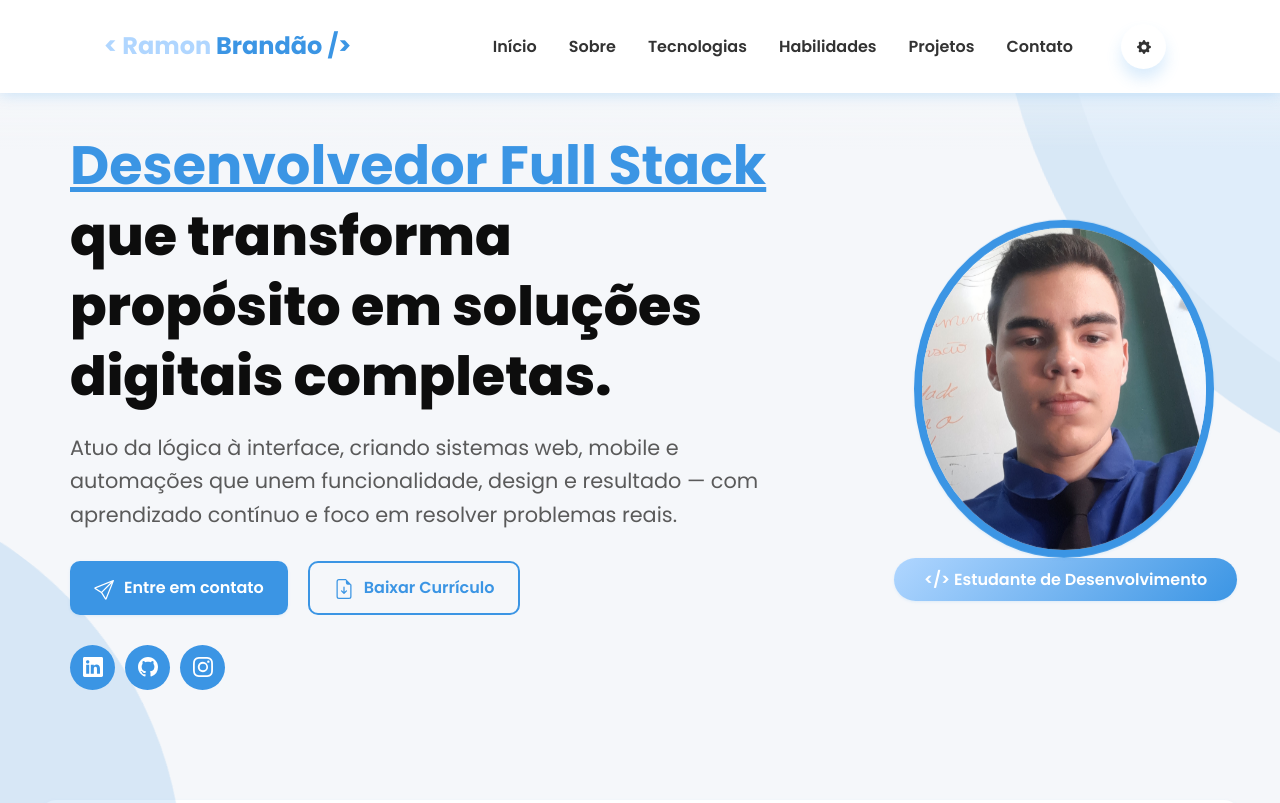
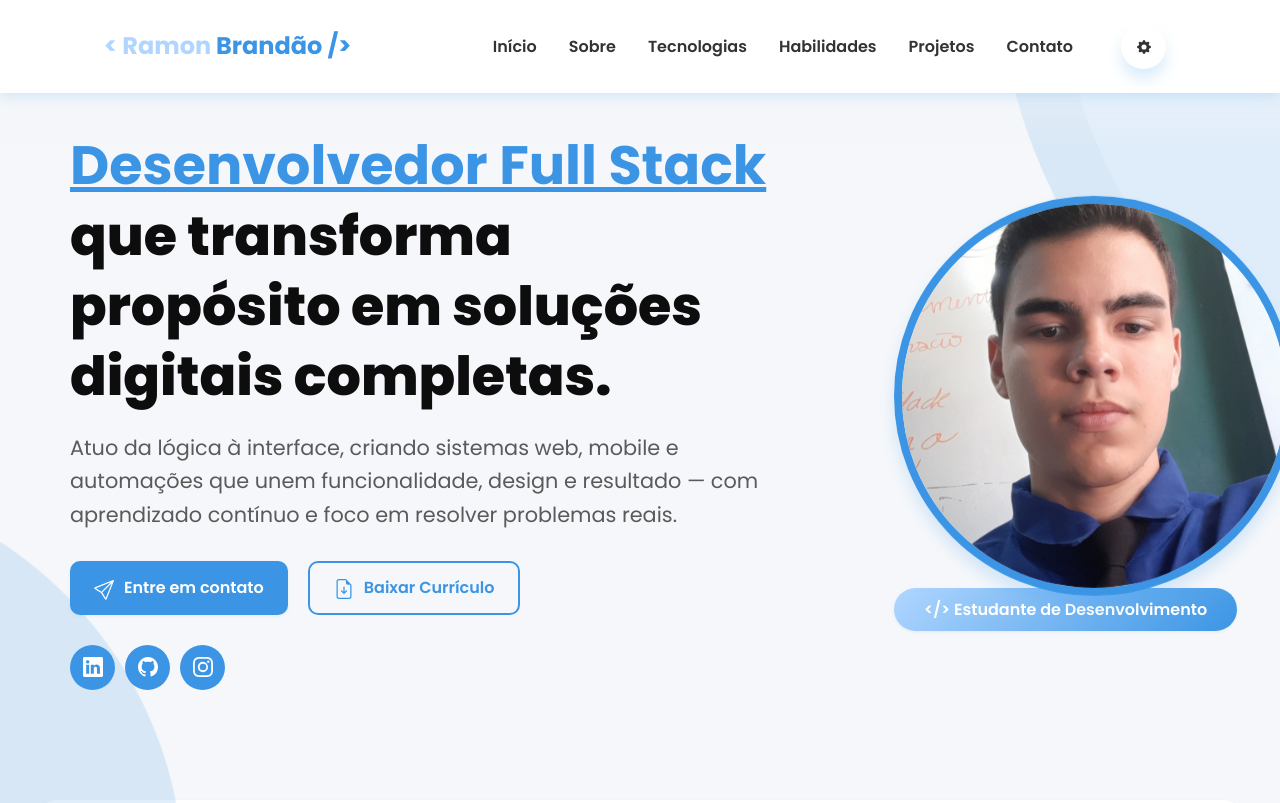
Before and after one commit to Ramon-24/Ramon_brandao, a Next.js app in the folder portifolio-ramon_brandao/: page / in a window 1280 px wide. Shown: the top 803 px of the page. Built offline with nearby package versions, Linux system fonts and the light colour scheme.

Commit message:
Fundo estilizado

```diff
--- a/portifolio-ramon_brandao/src/app/Components/Components.css/Hero.css
+++ b/portifolio-ramon_brandao/src/app/Components/Components.css/Hero.css
@@ -125,16 +125,16 @@
 
 /* Foto de perfil */
 .minhaFoto {
-  width: 340px;
-  height: 340px;
+  width: 400px;
+  height: 400px;
   display: flex;
   justify-content: center;
   align-items: center;
   animation: float 6s ease-in-out infinite;
-  margin-right: 40px;
+  margin-right: 800px;
 }
 
-.Foto {
+.Fotos {
   width: 100%;
   height: 100%;
   border-radius: 50% !important;
@@ -144,7 +144,7 @@
   transition: all 0.4s ease;
 }
 
-.Foto:hover {
+.Fotos:hover {
   transform: scale(1.05);
   box-shadow: var(--effect-glow);
 }
--- a/portifolio-ramon_brandao/src/app/Components/Components_Principais/Hero.js
+++ b/portifolio-ramon_brandao/src/app/Components/Components_Principais/Hero.js
@@ -66,7 +66,7 @@ export function Hero() {
                 <div className="minhaFoto">
                     <Image
                         src="/Eu.jpg"
-                        className="Foto"
+                        className="Fotos"
                         alt="Foto"
                         width={500}
                         height={500}
```
